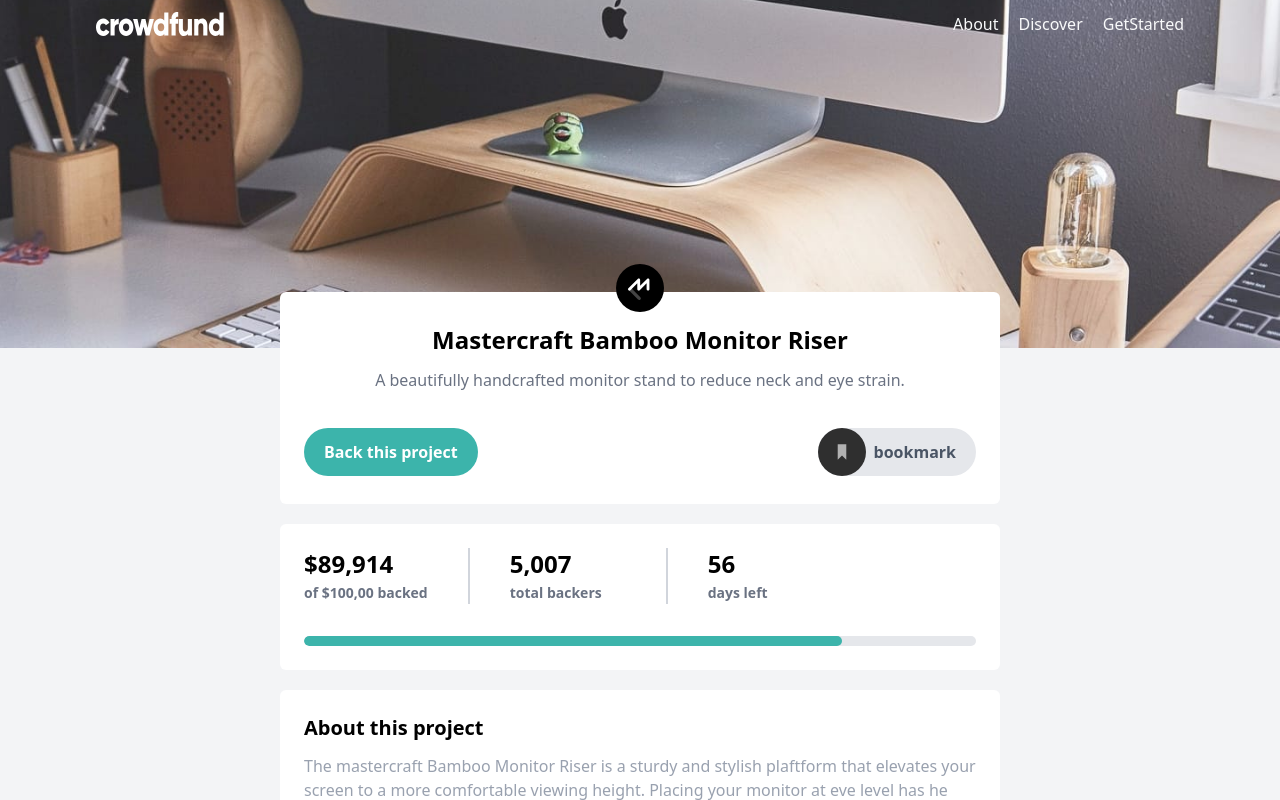
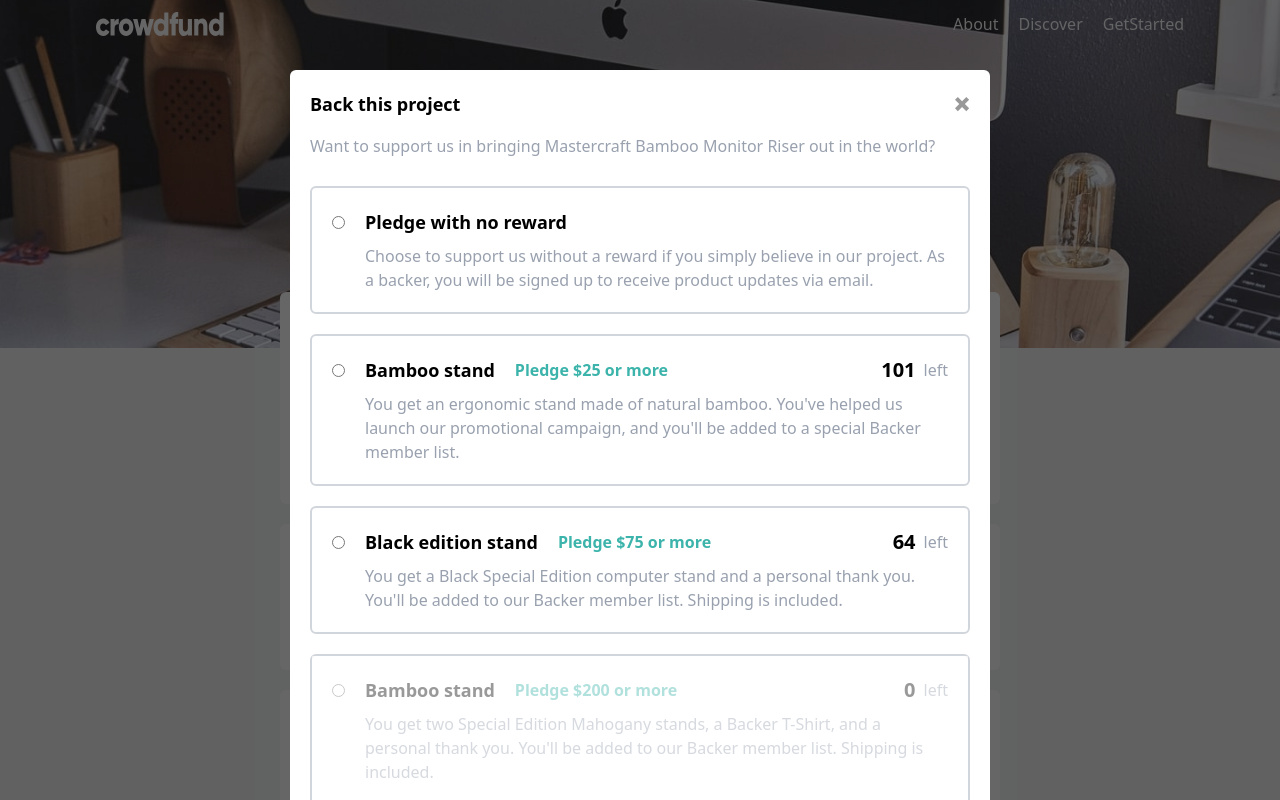
Before and after one commit to FrancoRaymond/crowdfunding-product-page, a React (Vite) app: page / in a window 1280 px wide. Both pictures are taken after a click on the button "Back this project". Shown: the top 800 px of the page. Built offline with nearby package versions, Linux system fonts and the light colour scheme.

Commit message:
fixed modal toggle

```diff
--- a/src/App.jsx
+++ b/src/App.jsx
@@ -32,11 +32,11 @@ function App() {
       <Navbar size={size} menuOpen={menuOpen} setMenuOpen={setMenuOpen}/>
       <Hero size={size}/>
       <div className='-mt-14 z-50 absolute left-1/2 -translate-x-1/2 w-[90%] max-w-[800px]'>
-        <BodyHeader />
+        <BodyHeader setBackProject={setBackProject}/>
         <Counters />
         <About />
       </div>
-      {backProject && < BackProject />}
+      {backProject && < BackProject setBackProject={setBackProject}/>}
       {confirm && < ConfirmationModal/>}
     </div>
   )
--- a/src/components/BackProject.jsx
+++ b/src/components/BackProject.jsx
@@ -1,13 +1,13 @@
 import React from 'react'
 import close from '../assets/images/icon-close-modal.svg'
 
-const BackProjects = () => {
+const BackProjects = ({setBackProject}) => {
   return (
-    <div className='backProjectModal fixed top-0 left-0 h-screen w-full  z-50 flex items-center justify-center'>
-      <div className='bg-white p-5 rounded-md max-w-[700px] w-full'>
+    <div className='backProjectModal fixed top-0 left-0 h-screen w-full overflow-y-scroll  z-50 flex items-center justify-center'>
+      <div className='bg-white p-5 rounded-md max-w-[700px] w-full mt-24'>
         <div className='flex justify-between items-center'>
           <h2 className='font-semibold text-lg'>Back this project</h2>
-          <button><img src={close} alt="" /></button>
+          <button onClick={() => setBackProject(false)}><img src={close} alt="" className='cursor-pointer'/></button>
         </div>
         <p className='text-gray-400 mt-4'>Want to support us in bringing Mastercraft Bamboo Monitor Riser out in the world?</p>
         <form action="" className='mt-7'>
@@ -60,4 +60,4 @@ const BackProjects = () => {
   )
 }
 
-export default BackProjects
+export default BackProjects;
--- a/src/components/BodyHeader.jsx
+++ b/src/components/BodyHeader.jsx
@@ -2,7 +2,7 @@ import React,{useState} from 'react'
 import mcLogo from '../assets/images/logo-mastercraft.svg'
 import bookmarkIcon from '../assets/images/icon-bookmark.svg'
 
-const BodyHeader = () => {
+const BodyHeader = ({setBackProject}) => {
   const [bookmark, setBookmark] = useState(false)
   return (
     <div>
@@ -11,7 +11,7 @@ const BodyHeader = () => {
             <h1 className='text-center font-semibold text-2xl'>Mastercraft Bamboo Monitor Riser</h1>
             <p className='text-center text-gray-500'>A beautifully handcrafted monitor stand to reduce neck and eye strain.</p>
             <div className='flex items-center justify-between mt-6'>
-                <button className='bg-[#3cb4ab] hover:bg-[#157a74] text-white py-3 px-5 rounded-3xl font-semibold cursor-pointer'>Back this project</button>
+                <button className='bg-[#3cb4ab] hover:bg-[#157a74] text-white py-3 px-5 rounded-3xl font-semibold cursor-pointer' onClick={() => setBackProject(true)}>Back this project</button>
                 <div className='flex items-center bg-gray-200 rounded-4xl'>
                   <button onClick={() => setBookmark(!bookmark)}><img src={bookmarkIcon} alt="" className='size-12 cursor-pointer'/></button>
                   <span className={`${bookmark ? 'text-[#157a74]' : 'text-gray-600'} mr-5 font-semibold ml-2 hidden sm:block`}>{bookmark ? "bookmarked" : "bookmark"}</span>
```
